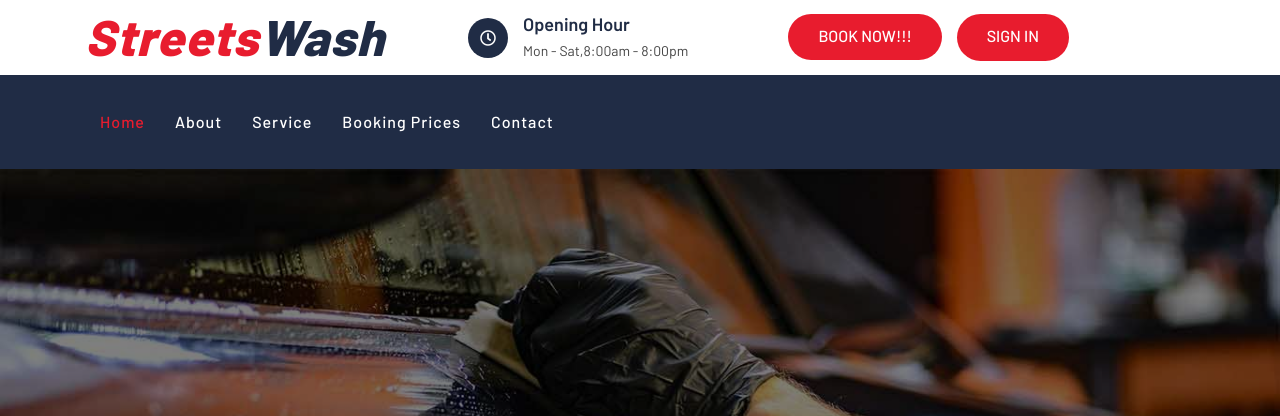
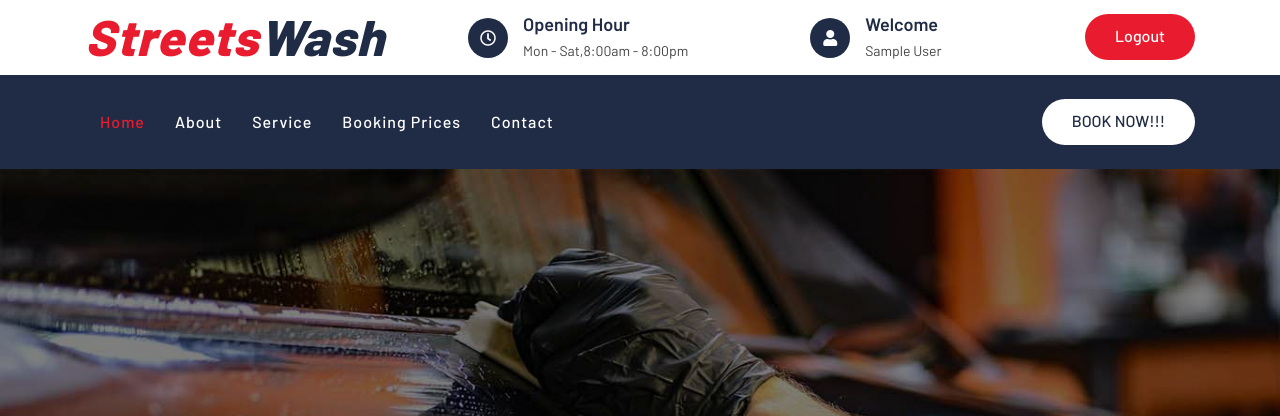
Before and after one commit to Kashetu23/carwash, a PHP site: page / in a window 1280 px wide. Shown: the top 416 px of the page. Run offline with PHP 8.4, Linux system fonts and the light colour scheme; the visitor is signed in with stand-in values (Sample User, id 1); some libraries are stand-ins or nearby versions.

Commit message:
Added: Fixes to logout and authentication

```diff
--- a/booking.php
+++ b/booking.php
@@ -9,6 +9,7 @@
 
     // Create a new instance of the DB class
     $db = new DB();
+// Create a new instance of the SMS class
     $sms = new SMS();
 
     // Get the user id from the session
@@ -56,11 +57,11 @@
 
     <body>
         <!-- Top Bar Start -->
-      <?php include 'parts/tobar1.php'; ?>
+      <?php include 'parts/topbar.php'; ?>
         <!-- Top Bar End -->
 
         <!-- Nav Bar Start -->
-        <?php include 'parts/navbar1.php'; ?>
+        <?php include 'parts/navbar.php'; ?>
         <!-- Nav Bar End -->
 
 
--- a/index.php
+++ b/index.php
@@ -1,3 +1,25 @@
+<?php
+// Import DB class from DB.php
+require_once('includes/DB.php');
+
+
+// Import SMS class from SMS.php
+require_once('includes/SMS.php');
+
+// Create a new instance of the DB class
+$db = new DB();
+
+// Get the user id from the session
+if (isset($_SESSION['user_id'])) {
+    $user_id = $_SESSION['user_id'];
+
+// Get the user's data from the database
+    $user = $db->getUser($user_id);
+} else {
+    $user_id = 0;
+}
+
+?>
 <!DOCTYPE html>
 <html lang="en-US">
     <?php include 'parts/head.php'; ?>
--- a/parts/navbar.php
+++ b/parts/navbar.php
@@ -14,9 +14,8 @@
                     <a href="price.php" class="nav-item nav-link">Booking Prices</a>
                     <a href="contact.php" class="nav-item nav-link">Contact</a>
                 </div>
-
-                </div>
-
+                <div class="ml-auto">
+                    <a class="btn btn-custom" href="booking.php"target="">BOOK NOW!!!</a>
                 </div>
             </div>
         </nav>
--- a/parts/topbar.php
+++ b/parts/topbar.php
@@ -22,19 +22,42 @@
                             </div>
                         </div>
                     </div>
-
+                    <?php if(isset($_SESSION['user_id'])){ ?>
+                        <div class="col-4">
+                            <div class="top-bar-item">
+                                <div class="top-bar-icon">
+                                    <i class="fas fa-user"></i>
+                                </div>
+                                <div class="top-bar-text">
+                                    <h3>Welcome</h3>
+                                    <p> <?= $user['name']; ?> </p>
+                                </div>
+                            </div>
+                        </div>
                     <div class="col-4">
                         <div class="top-bar-item">
+                            <div class="ml-auto">
+                                <a class="btn btn-custom" href="logout.php"> Logout</a>
+                            </div>
+                        </div>
+                    </div>
+                    <?php } else { ?>
+
+                    <div class="col-auto">
+                        <div class="top-bar-item">
                           <div class="ml-auto">
-                      <a class="btn btn-custom" href="register.php"> BOOK NOW!!!</a>
+                            <a class="btn btn-custom" href="register.php"> Register</a>
                           </div>
                         </div>
                     </div>
-                            <a class="btn btn-custom" href="login.php">SIGN IN</a>
-                                </div>
+                    <div class="col-auto">
+                        <div class="top-bar-item">
+                            <div class="ml-auto">
+                                <a class="btn btn-custom" href="login.php">SIGN IN</a>
                             </div>
                         </div>
                     </div>
+                    <?php } ?>
                 </div>
             </div>
         </div>
```
Also changed, not shown: about.php (+21 -0 lines), contact.php (+21 -0 lines), price.php (+21 -0 lines), service.php (+20 -0 lines).
